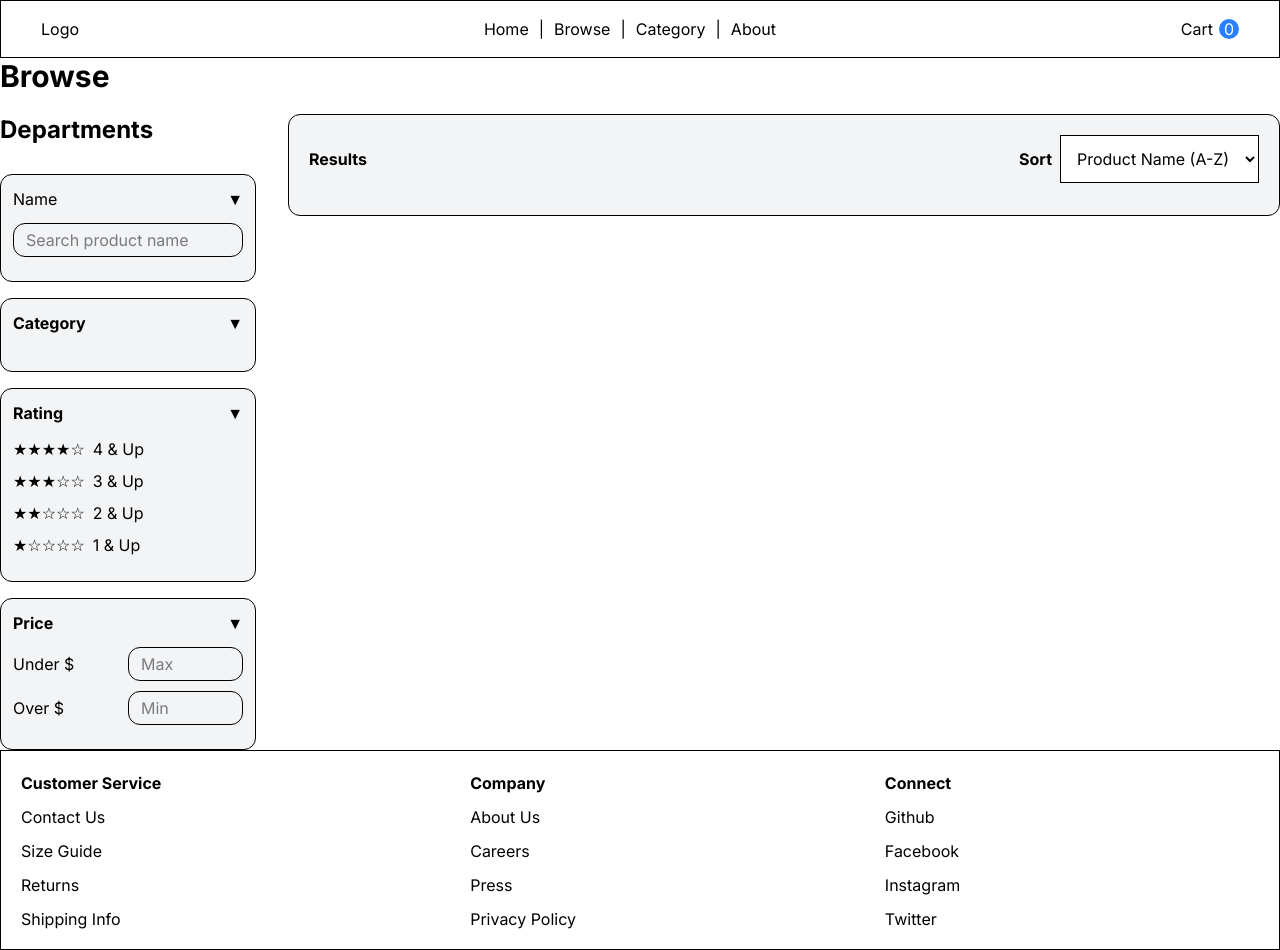
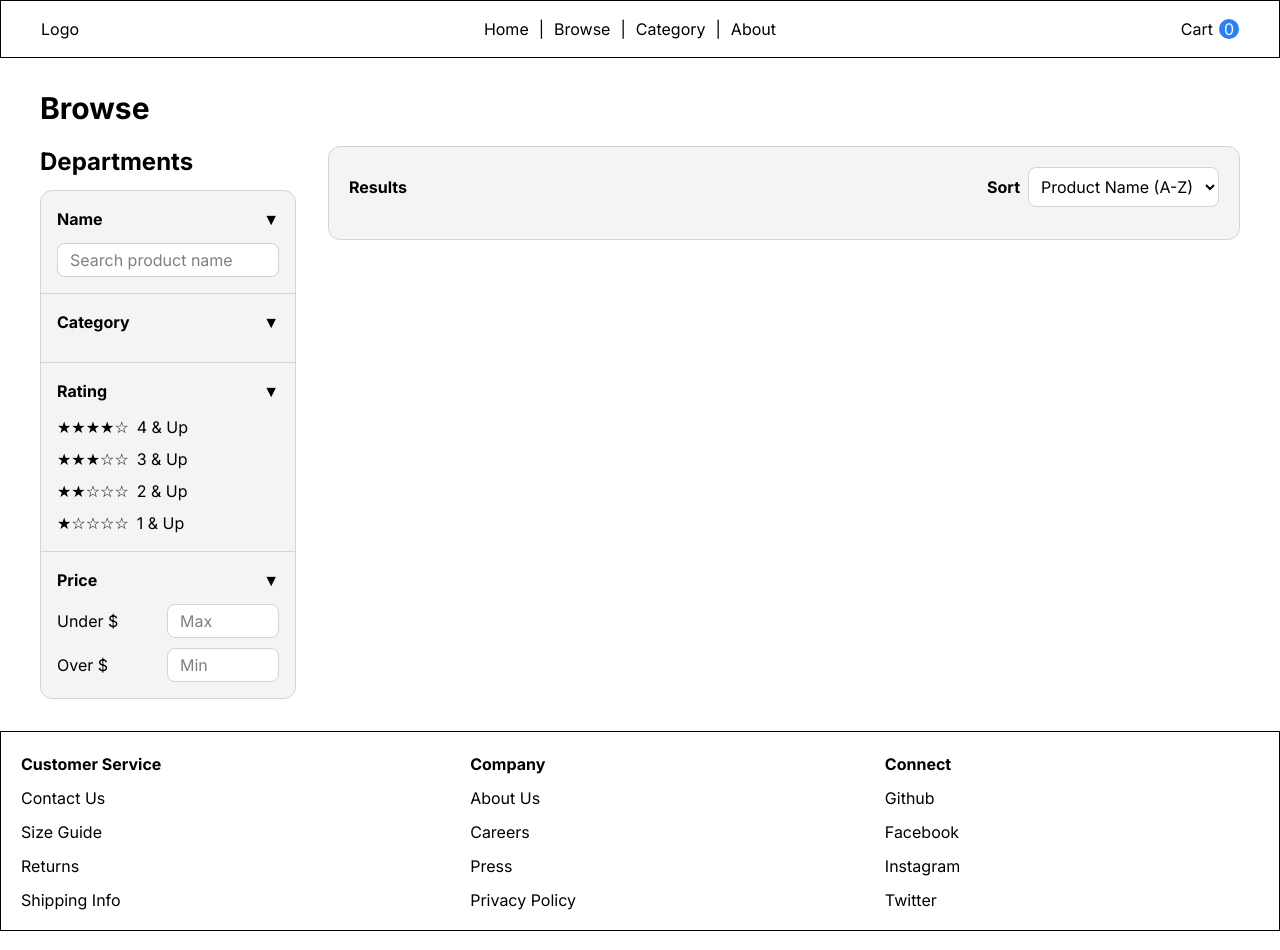
Before and after one commit to justinquan113/COMP3612_a2, a website: page index.html in a window 1280 px wide. Both pictures are taken after a click on the element "Browse". Drawn offline with Linux system fonts and the light colour scheme; no server answers.

Commit message:
styled browse page

```diff
--- a/app.js
+++ b/app.js
@@ -92,7 +92,6 @@ document.addEventListener("DOMContentLoaded", () =>{
             homePage.classList.remove('close-view')
             browsePage.classList.add('close-view')
             categoryPage.classList.add('close-view')
-            aboutPage.classList.add('close-view')
             singleProductPage.classList.add('close-view')
             shoppingCartPage.classList.add('close-view')
         }
@@ -101,7 +100,6 @@ document.addEventListener("DOMContentLoaded", () =>{
             homePage.classList.add('close-view')
             browsePage.classList.remove('close-view')
             categoryPage.classList.add('close-view')
-            aboutPage.classList.add('close-view')
             singleProductPage.classList.add('close-view')
             shoppingCartPage.classList.add('close-view')
         }
@@ -110,7 +108,6 @@ document.addEventListener("DOMContentLoaded", () =>{
             homePage.classList.add('close-view')
             browsePage.classList.add('close-view')
             categoryPage.classList.remove('close-view')
-            aboutPage.classList.add('close-view')
             singleProductPage.classList.add('close-view')
             shoppingCartPage.classList.add('close-view')
         }
@@ -119,7 +116,6 @@ document.addEventListener("DOMContentLoaded", () =>{
             homePage.classList.add('close-view')
             browsePage.classList.add('close-view')
             categoryPage.classList.add('close-view')
-            aboutPage.classList.add('close-view')
             singleProductPage.classList.add('close-view')
             shoppingCartPage.classList.remove('close-view')
         }
@@ -128,7 +124,6 @@ document.addEventListener("DOMContentLoaded", () =>{
             homePage.classList.add('close-view')
             browsePage.classList.add('close-view')
             categoryPage.classList.add('close-view')
-            aboutPage.classList.remove('close-view')
             singleProductPage.classList.add('close-view')
             shoppingCartPage.classList.add('close-view')
         }
@@ -225,7 +220,6 @@ document.addEventListener("DOMContentLoaded", () =>{
         homePage.classList.remove('close-view')
         browsePage.classList.add('close-view')
         categoryPage.classList.add('close-view')
-        aboutPage.classList.add('close-view')
         singleProductPage.classList.add('close-view')
         shoppingCartPage.classList.add('close-view')
         window.scrollTo(0, 0)
@@ -862,7 +856,7 @@ function renderBrowseGrid(list) {
 
     if (list.length === 0) {
         const emptyMsg = C('p')
-        emptyMsg.className = 'text-2xl text-center py-10 w-full'
+        emptyMsg.className = 'text-2xl text-center py-10 col-span-full'
         emptyMsg.textContent = 'No products match your selected filters.'
         grid.appendChild(emptyMsg)
         return
--- a/index.html
+++ b/index.html
@@ -82,43 +82,45 @@
         </article>
 
         <!-- Browse Page starts here -->
-        <article id="browse" class="close-view p-10">
+        <article id="browse" class="close-view px-10 py-8">
             <h1 class="text-3xl font-bold mb-5">Browse</h1>
-            <div class="flex gap-8">
+
+            <div class="flex items-start gap-8">
                 <!-- Sidebar -->
-                <section id="filter" class="w-[20%] flex flex-col gap-4">
+                <section id="filter" class="w-64 shrink-0">
                     <h2 class="text-2xl font-bold mb-3">Departments</h2>
 
+                    <div class="bg-gray-100 border border-stone-300 rounded-xl divide-y divide-stone-300 overflow-hidden">
                         <!-- Name -->
-                    <div class="border rounded-xl p-3 bg-gray-100">
-                        <div class="accordion-header flex justify-between items-center cursor-pointer">
+                        <div class="p-4">
+                            <div class="accordion-header flex justify-between items-center cursor-pointer font-bold">
                                 <span>Name</span>
                                 <span class="accordion-icon">▼</span>
                             </div>
-                        <div class="accordion-body my-3">
+                            <div class="accordion-body mt-3">
                                 <input id="filter-name" type="text" placeholder="Search product name"
-                            class="w-full border rounded-xl px-3 py-1">
+                                    class="w-full border border-stone-300 rounded-lg px-3 py-1 bg-white">
                             </div>
                         </div>
 
                         <!-- Category -->
-                    <div class="border rounded-xl p-3 bg-gray-100">
+                        <div class="p-4">
                             <div class="accordion-header flex justify-between items-center cursor-pointer font-bold">
                                 <span>Category</span>
                                 <span class="accordion-icon">▼</span>
                             </div>
-                        <div id="filter-category-list" class="accordion-body my-3 flex flex-col gap-2">
+                            <div id="filter-category-list" class="accordion-body mt-3 flex flex-col gap-2 capitalize">
                                 <!-- Dynamically populated -->
                             </div>
                         </div>
 
                         <!-- Rating -->
-                    <div class="border rounded-xl p-3 bg-gray-100">
+                        <div class="p-4">
                             <div class="accordion-header flex justify-between items-center cursor-pointer font-bold">
                                 <span>Rating</span>
                                 <span class="accordion-icon">▼</span>
                             </div>
-                        <div id="filter-rating-list" class="accordion-body my-3 flex flex-col gap-2">
+                            <div id="filter-rating-list" class="accordion-body mt-3 flex flex-col gap-2">
                                 <div class="rating-option cursor-pointer flex items-center gap-2" data-rating="4">
                                     <span>★★★★☆</span>
                                     <span>4 & Up</span>
@@ -138,39 +140,41 @@
                             </div>
                         </div>
 
-                    <!-- Price Accordion -->
-                    <div class="border rounded-xl p-3 bg-gray-100">
+                        <!-- Price -->
+                        <div class="p-4">
                             <div class="accordion-header flex justify-between items-center cursor-pointer font-bold">
                                 <span>Price</span>
                                 <span class="accordion-icon">▼</span>
                             </div>
-                        <div class="accordion-body my-3 flex flex-col gap-2.5">
+                            <div class="accordion-body mt-3 flex flex-col gap-2.5">
                                 <label class="flex justify-between items-center gap-2">
                                     <span>Under $</span>
-                                <input id="filter-price-under" type="number" min="0" placeholder="Max" class="w-[50%] border rounded-xl px-3 py-1">
+                                    <input id="filter-price-under" type="number" min="0" placeholder="Max"
+                                        class="w-28 border border-stone-300 rounded-lg px-3 py-1 bg-white">
                                 </label>
                                 <label class="flex justify-between items-center gap-2">
                                     <span>Over $</span>
-                                <input id="filter-price-over" type="number" min="0" placeholder="Min" class="w-[50%] border rounded-xl px-3 py-1">
+                                    <input id="filter-price-over" type="number" min="0" placeholder="Min"
+                                        class="w-28 border border-stone-300 rounded-lg px-3 py-1 bg-white">
                                 </label>
+                            </div>
                         </div>
                     </div>
                 </section>
 
-                 <!-- Main area, show active filters and the products-->
-                <section id="results" class="flex-1 flex flex-col gap-5">
-                    <!-- Top Controls Bar -->
-                    <div class="flex flex-col gap-3 border p-5 rounded-xl bg-gray-100">
+                <!-- Main area: Results bar and Product grid -->
+                <section id="results" class="flex-1 flex flex-col gap-5 min-w-0">
+                    <div class="w-full flex flex-col gap-3 border border-stone-300 p-5 rounded-xl bg-gray-100">
                         <div class="flex justify-between items-center">
                             <div class="flex items-center gap-2.5">
                                 <span class="font-bold">Results</span>
-                                <button id="clear-all-btn" class="cursor-pointer bg-stone-900 text-white px-3 py-1 rounded hover:bg-stone-700 close-view">
+                                <button id="clear-all-btn" class="cursor-pointer bg-stone-900 text-white px-3 py-1 rounded-md hover:bg-stone-700 close-view">
                                     X Clear All
                                 </button>
                             </div>
                             <label class="flex items-center gap-2">
                                 <span class="font-bold">Sort</span>
-                                <select id="sort-select" class="border p-3 rounded bg-white cursor-pointer">
+                                <select id="sort-select" class="border border-stone-300 p-2 rounded-lg bg-white cursor-pointer">
                                     <option value="name">Product Name (A-Z)</option>
                                     <option value="price">Price</option>
                                     <option value="category">Category</option>
@@ -179,26 +183,20 @@
                         </div>
 
                         <!-- Active Filters -->
-                        <div id="active-filters" class="flex gap-2.5"></div>
+                        <div id="active-filters" class="flex flex-wrap gap-2.5"></div>
                     </div>
 
-                    <!-- In case empty -->
-                    <p id="empty-results" class="text-center py-10 close-view">
-                        No products found matching your criteria.
-                    </p>
-
-                    <!-- Results Container -->
-                    <div id="browse-grid" class="flex gap-5" style="flex-wrap: wrap;"></div>
+                    <div id="browse-grid" class="grid grid-cols-4 gap-5 w-full"></div>
 
                     <!-- Product Card Template -->
                     <template id="browse-card-template">
-                        <div class="border w-[20%] flex flex-col overflow-hidden rounded-xl bg-white p-3 justify-between">
+                        <div class="border border-stone-300 flex flex-col overflow-hidden rounded-xl bg-white p-4 justify-between">
                             <div>
-                                <img class="browse-card-img w-full object-cover cursor-pointer" data-id="">
+                                <img class="browse-card-img w-full h-44 object-contain cursor-pointer" data-id="">
                                 <h3 class="browse-card-title text-center my-3 font-bold cursor-pointer hover:underline" data-id=""></h3>
                                 <p class="browse-card-price text-center mb-3"></p>
                             </div>
-                            <button class="add-to-cart-btn self-center cursor-pointer bg-stone-900 text-white px-3 py-1 rounded-2xl hover:bg-stone-700 w-full" data-id="">
+                            <button class="add-to-cart-btn self-center cursor-pointer bg-stone-900 text-white px-3 py-2 rounded-2xl hover:bg-stone-700 w-full" data-id="">
                                 + Add to Cart
                             </button>
                         </div>
--- /dev/null
+++ b/package.json
@@ -0,0 +1,6 @@
+{
+  "dependencies": {
+    "@tailwindcss/cli": "^4.3.5",
+    "tailwindcss": "^4.3.5"
+  }
+}
```
Also changed, not shown: output.css, 1 other file. Lines whose indentation alone changed are shown as unchanged.
